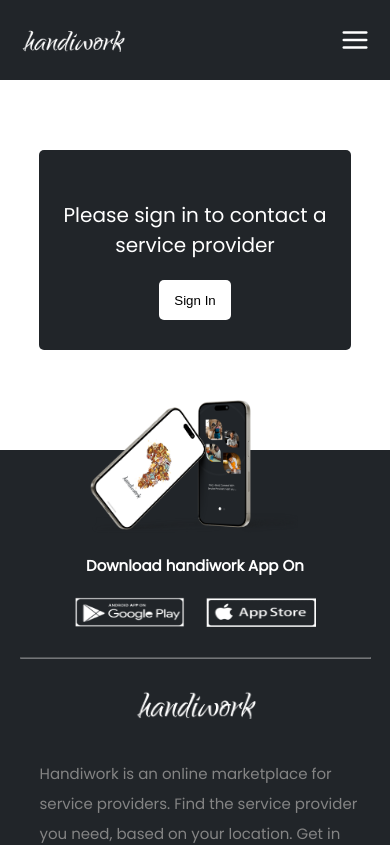
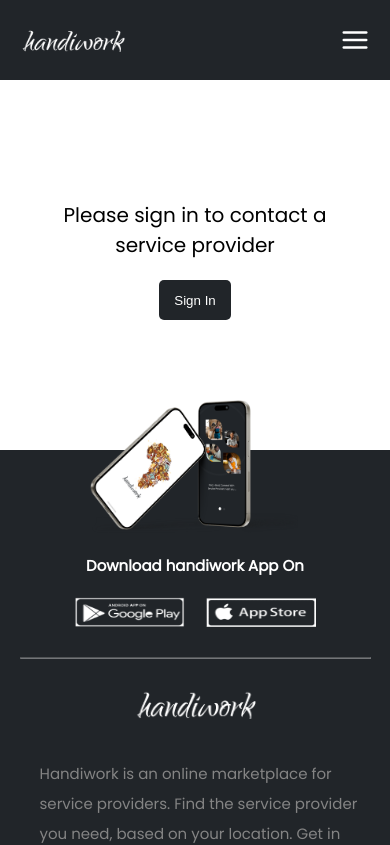
Before and after one commit to Cannyokpoto/page-handiwork, a React (Vite) app: page /alert in a window 390 px wide. Shown: the top 845 px of the page. Built offline with nearby package versions, Linux system fonts and the light colour scheme; no server answers; a web font is replaced by a local one.

Commit message:
new commit

```diff
--- a/src/Components/Protected/Protected.css
+++ b/src/Components/Protected/Protected.css
@@ -22,12 +22,12 @@
     align-items: center;
     gap: 20px;
     text-align: center;
-    background-color: var(--secondary);
+    background-color: transparent;
     border-radius: 5px;
 }
 
 .alert p{
-    color: white;
+    color: var(--energyBlack);
     padding: 0 10px;
 }
 
@@ -38,11 +38,11 @@
     flex-direction: column;
     justify-content: center;
     align-items: center;
-    background-color: var(--energyWhite);
+    color: var(--energyWhite);
     border-radius: 5px;
     padding: 15px;
     border: none;
-    color: var(--energyBlack);
+    background-color: var(--secondary);
     cursor: pointer;
 }
 
@@ -58,12 +58,12 @@
         align-items: center;
         gap: 20px;
         text-align: center;
-        background-color: var(--secondary);
+        background-color: transparent;
         border-radius: 5px;
     }
 
     .alert p{
-        color: white;
+        color: var(--energyBlack);
         padding: 0 10px;
         font-size: 20px;
     }
@@ -75,11 +75,11 @@
         flex-direction: column;
         justify-content: center;
         align-items: center;
-        background-color: var(--energyWhite);
+        color: var(--energyWhite);
         border-radius: 5px;
         padding: 15px;
         border: none;
-        color: var(--energyBlack);
+        background-color: var(--secondary);
         cursor: pointer;
     }
 }
```
